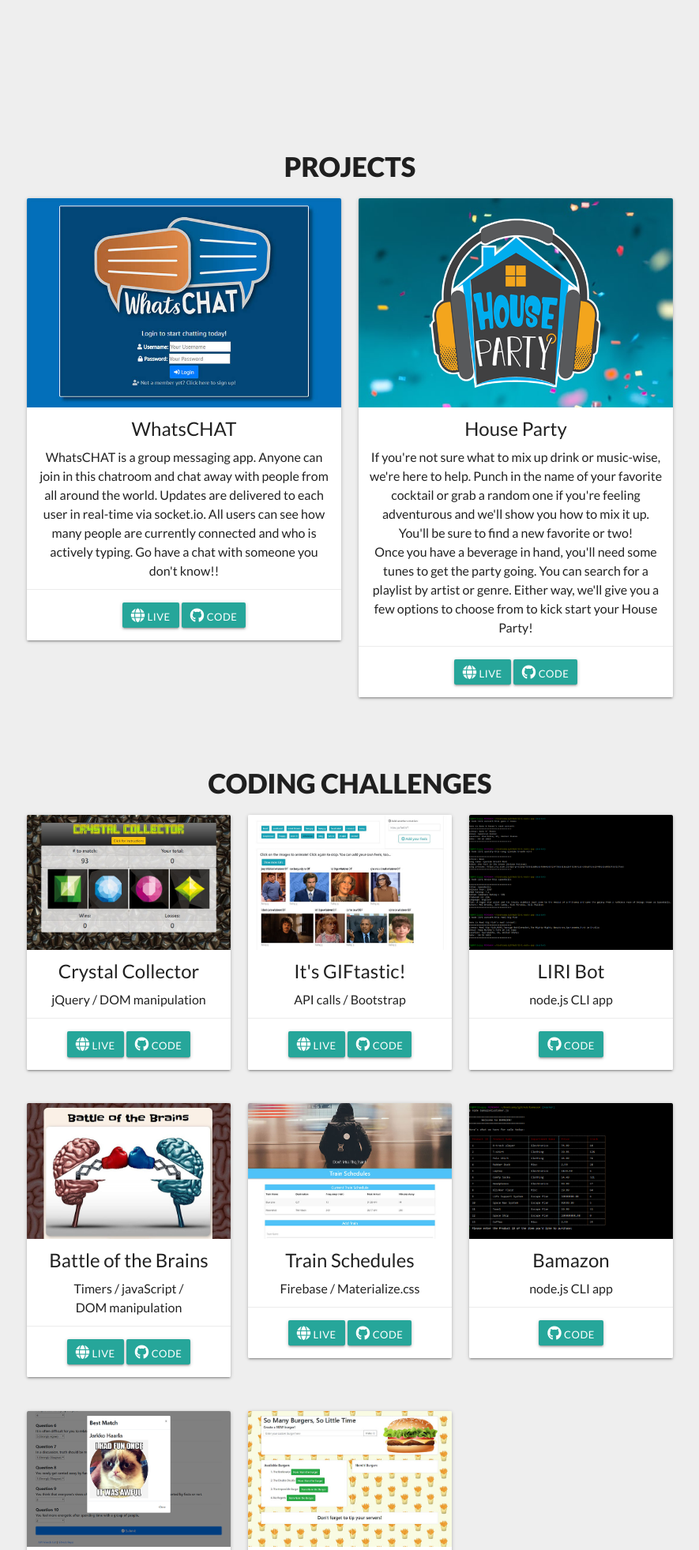
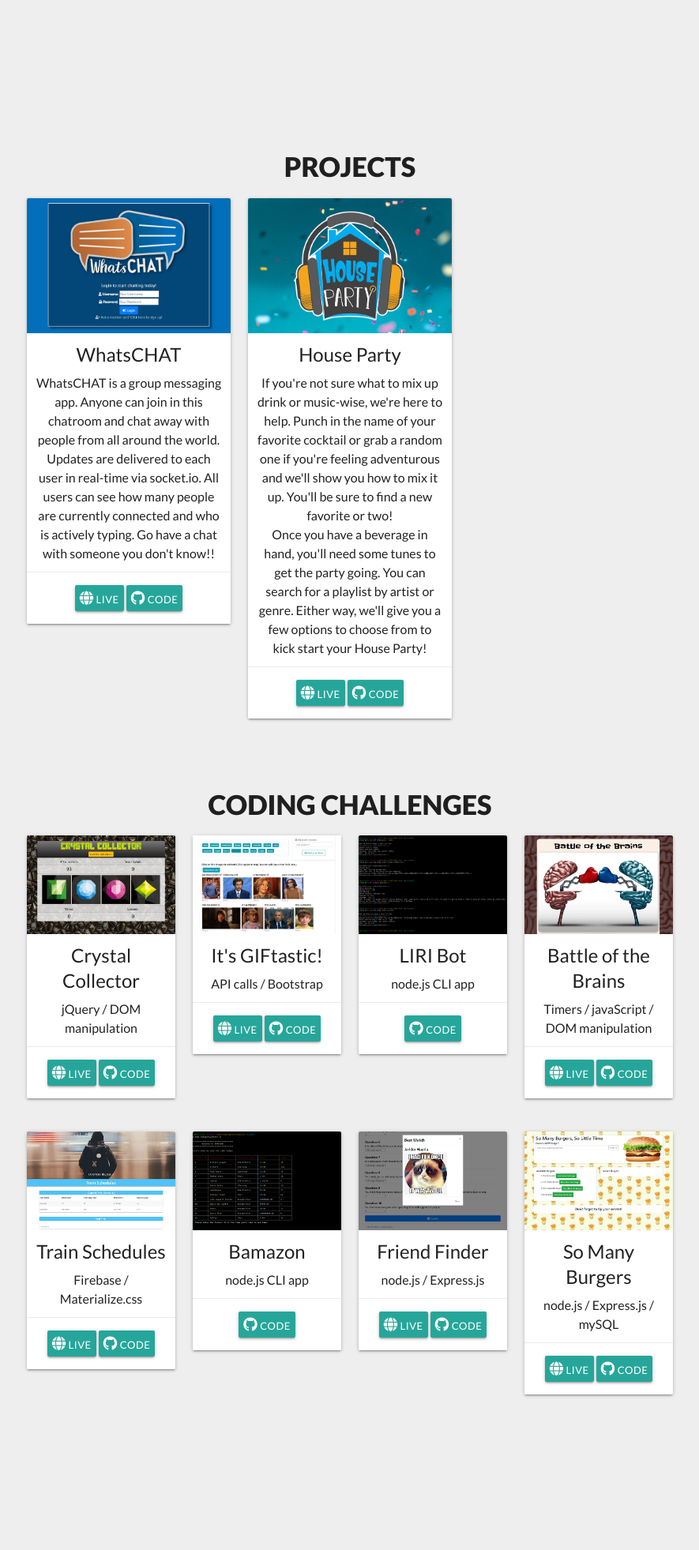
Before and after one commit to JHaarla/haarla.dev-portfolio, a PHP site: page /index.html in a window 1280 px wide. Shown: the part 1973-3936 px from the top of the page at 79% size, without its empty margins (197-1082 px from the left). Run offline with PHP 8.4, Linux system fonts and the light colour scheme; some libraries are stand-ins or nearby versions.

Commit message:
portfolio update

```diff
--- a/assets/css/style.css
+++ b/assets/css/style.css
@@ -281,3 +281,8 @@
     background-color: #ff5f14;
     /* background-color: #ee6e73; */
   }
+
+  .btn-small {
+    padding: 0px 6px;
+    font-size: 13px;
+  }
--- a/index.html
+++ b/index.html
@@ -79,7 +79,7 @@
                     </div>
                 </div> -->
 
-                    <div class="col s12 m6">
+                    <div class="col s12 m4">
                         <!-- <h2 class="header">WhatsCHAT</h2> -->
                         <div class="card hoverable" data-aos="fade-right" data-aos-offset="160">
                             <div class="card-image">
@@ -124,7 +124,7 @@
                     </div>
                 </div> -->
 
-                    <div class="col s12 m6">
+                    <div class="col s12 m4">
                         <!-- <h2 class="header">WhatsCHAT</h2> -->
                         <div class="card hoverable" data-aos="fade-left" data-aos-offset="160">
                             <div class="card-image">
@@ -161,7 +161,7 @@
 
                 <div class="row">
 
-                    <div class="col s12 m4" data-aos="fade-up">
+                    <div class="col s12 m3" data-aos="fade-up">
                         <div class="card sticky-action hoverable">
                             <div class="card-image">
                                 <img class="activator" src="assets/images/crystal-collector.jpg">
@@ -189,7 +189,7 @@
                         </div>
                     </div>
 
-                    <div class="col s12 m4" data-aos="fade-up">
+                    <div class="col s12 m3" data-aos="fade-up">
                         <div class="card sticky-action hoverable">
                             <div class="card-image">
                                 <img class="activator" src="assets/images/GIFtastic.jpg">
@@ -217,7 +217,7 @@
                     </div>
 
 
-                    <div class="col s12 m4" data-aos="fade-up">
+                    <div class="col s12 m3" data-aos="fade-up">
                         <div class="card sticky-action hoverable">
                             <div class="card-image">
                                 <img class="activator" src="assets/images/liri-scrnsht.PNG">
@@ -263,11 +263,36 @@
                                     class="waves-effect waves-light btn"><i class="fab fa-github"></i> Code</a>
                             </div>
                         </div> -->
+                        <div class="col s12 m3" data-aos="fade-up">
+                            <div class="card sticky-action hoverable">
+                                <div class="card-image">
+                                    <img class="activator" src="assets/images/BattleBrains.jpg">
+                                </div>
+                                <div class="card-content">
+                                    <span class="card-title activator">Battle of the Brains</span>
+                                    <p class="activator">Timers / javaScript / <br>DOM manipulation</p>
+                                </div>
+                                <div class="card-reveal">
+                                    <span class="card-title activator">Battle of the Brains</span>
+                                    <div class="activator"><b>For the public:</b> fun trivia quiz.<br>
+                                        <b>For tech nerds:</b> A study in timers with JavaScript. Lots of DOM manipulation
+                                        via
+                                        jQuery. Bootstrap for display & responsiveness.</div>
+                                </div>
+                                <div class="card-action">
+                                    <a href="https://jhaarla.github.io/TriviaGame/" target="_blank"
+                                        class="waves-effect waves-light btn-small"><i class="fas fa-globe"></i> Live</a>
+                                    <a href="https://github.com/JHaarla/TriviaGame" target="_blank"
+                                        class="waves-effect waves-light btn-small"><i class="fab fa-github"></i> Code</a>
+                                </div>
+                            </div>
+                        </div>
+
 
                 </div>
 
                 <div class="row">
-                    <div class="col s12 m4" data-aos="fade-up">
+                    <!-- <div class="col s12 m3" data-aos="fade-up">
                         <div class="card sticky-action hoverable">
                             <div class="card-image">
                                 <img class="activator" src="assets/images/BattleBrains.jpg">
@@ -284,17 +309,16 @@
                                     jQuery. Bootstrap for display & responsiveness.</div>
                             </div>
                             <div class="card-action">
-                                <!-- <a href="#">This is a link</a> -->
                                 <a href="https://jhaarla.github.io/TriviaGame/" target="_blank"
                                     class="waves-effect waves-light btn-small"><i class="fas fa-globe"></i> Live</a>
                                 <a href="https://github.com/JHaarla/TriviaGame" target="_blank"
                                     class="waves-effect waves-light btn-small"><i class="fab fa-github"></i> Code</a>
                             </div>
                         </div>
-                    </div>
+                    </div> -->
 
 
-                    <div class="col s12 m4" data-aos="fade-up">
+                    <div class="col s12 m3" data-aos="fade-up">
                         <div class="card sticky-action hoverable">
                             <div class="card-image">
                                 <img class="activator" src="assets/images/trainz-thumb.jpg">
@@ -323,7 +347,7 @@
                     </div>
 
 
-                    <div class="col s12 m4" data-aos="fade-up">
+                    <div class="col s12 m3" data-aos="fade-up">
                         <div class="card sticky-action hoverable">
                             <div class="card-image">
                                 <img class="activator" src="assets/images/Bamazon.PNG">
@@ -352,10 +376,7 @@
                         </div>
                     </div>
 
-                </div>
-
-                <div class="row">
-                    <div class="col s12 m4" data-aos="fade-up">
+                    <div class="col s12 m3" data-aos="fade-up">
                         <div class="card sticky-action hoverable">
                             <div class="card-image">
                                 <img class="activator" src="assets/images/friendfinder.PNG">
@@ -385,7 +406,7 @@
                     </div>
 
 
-                    <div class="col s12 m4" data-aos="fade-up">
+                    <div class="col s12 m3" data-aos="fade-up">
                         <div class="card sticky-action hoverable">
                             <div class="card-image">
                                 <img class="activator" src="assets/images/burger-app.jpg">
@@ -412,6 +433,66 @@
                             </div>
                         </div>
                     </div>
+
+                </div>
+
+                <div class="row">
+                    <!-- <div class="col s12 m3" data-aos="fade-up">
+                        <div class="card sticky-action hoverable">
+                            <div class="card-image">
+                                <img class="activator" src="assets/images/friendfinder.PNG">
+                            </div>
+                            <div class="card-content">
+                                <span class="card-title activator">Friend Finder</span>
+                                <p class="activator">node.js / Express.js</p>
+                            </div>
+                            <div class="card-reveal">
+                                <span class="card-title activator">Friend Finder</span>
+                                <div class="activator">Friend Finder is a friend matching app. Answer some basic
+                                    questions and we'll find the best
+                                    friend match for you! No more meeting people IRL. This project is an exercise in
+                                    learning
+                                    node.js and express to talk between the front and back end. Give it a whirl and see
+                                    who you
+                                    get matched up with!</div>
+                            </div>
+                            <div class="card-action">
+                                <a href="https://immense-temple-85700.herokuapp.com" target="_blank"
+                                    class="waves-effect waves-light btn-small"><i class="fas fa-globe"></i> Live</a>
+                                <a href="https://github.com/JHaarla/Find-a-Friend" target="_blank"
+                                    class="waves-effect waves-light btn-small"><i class="fab fa-github"></i> Code</a>
+                            </div>
+                        </div>
+                    </div>
+
+
+                    <div class="col s12 m3" data-aos="fade-up">
+                        <div class="card sticky-action hoverable">
+                            <div class="card-image">
+                                <img class="activator" src="assets/images/burger-app.jpg">
+                            </div>
+                            <div class="card-content">
+                                <span class="card-title activator">So Many Burgers</span>
+                                <p class="activator">node.js / Express.js / mySQL</p>
+                            </div>
+                            <div class="card-reveal">
+                                <span class="card-title activator">So Many Burgers</span>
+                                <p class="activator">So Many Burgers is a simple "restaurant" app. You can create
+                                    burgers, eat them & then throw
+                                    your trash away. This project show the basic full-stack CRUD operations in action
+                                    realized
+                                    with node.js, express, handlebars and custom controllers/orm to handle user actions.
+                                    Check
+                                    it out!</p>
+                            </div>
+                            <div class="card-action">
+                                <a href="https://cryptic-chamber-48338.herokuapp.com/" target="_blank"
+                                    class="waves-effect waves-light btn-small"><i class="fas fa-globe"></i> Live</a>
+                                <a href="https://github.com/JHaarla/burger" target="_blank"
+                                    class="waves-effect waves-light btn-small"><i class="fab fa-github"></i> Code</a>
+                            </div>
+                        </div>
+                    </div> -->
 
                 </div>
 
```
Also changed, not shown: assets/images/clicky.PNG (added), assets/images/customcorner.PNG (added), 1 other file.
